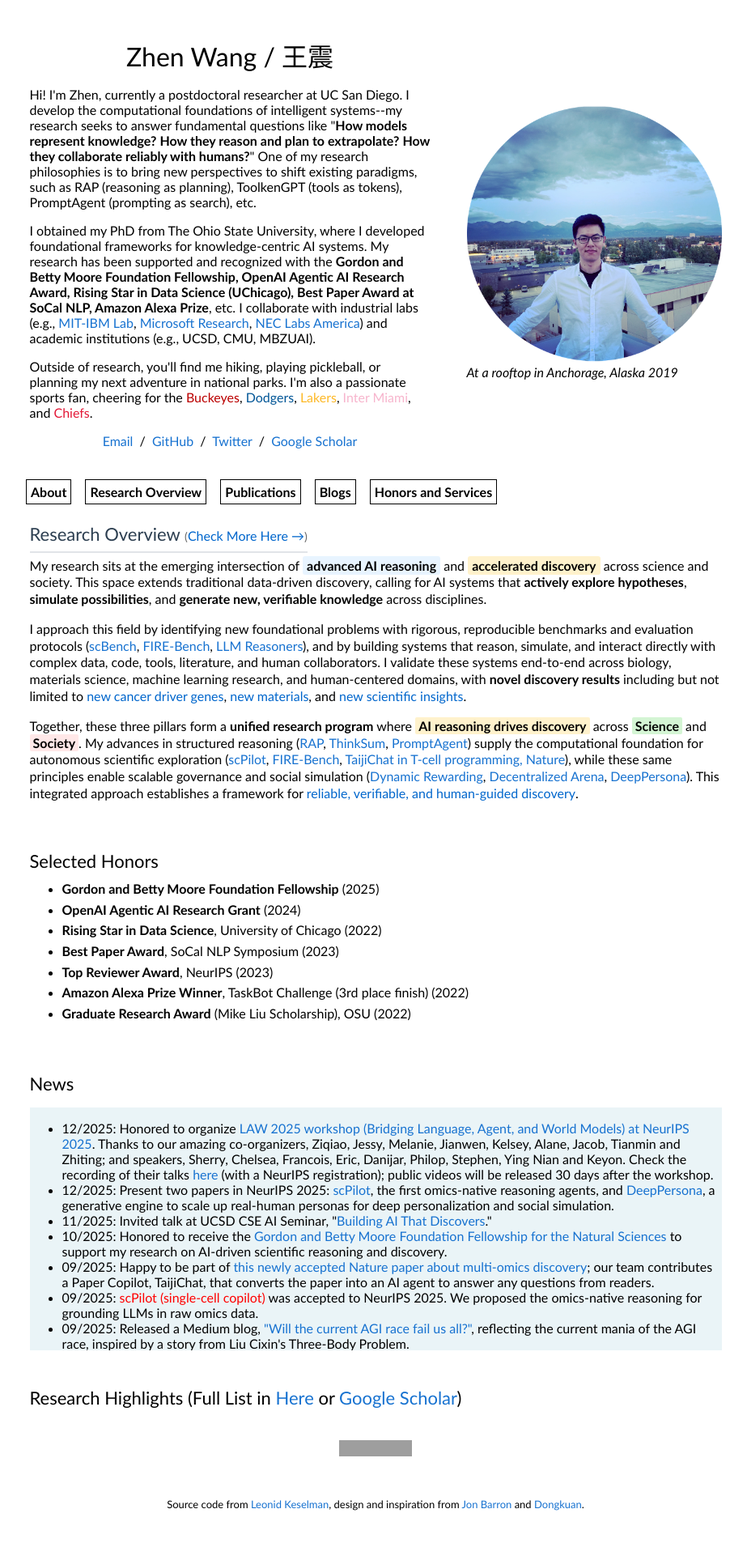
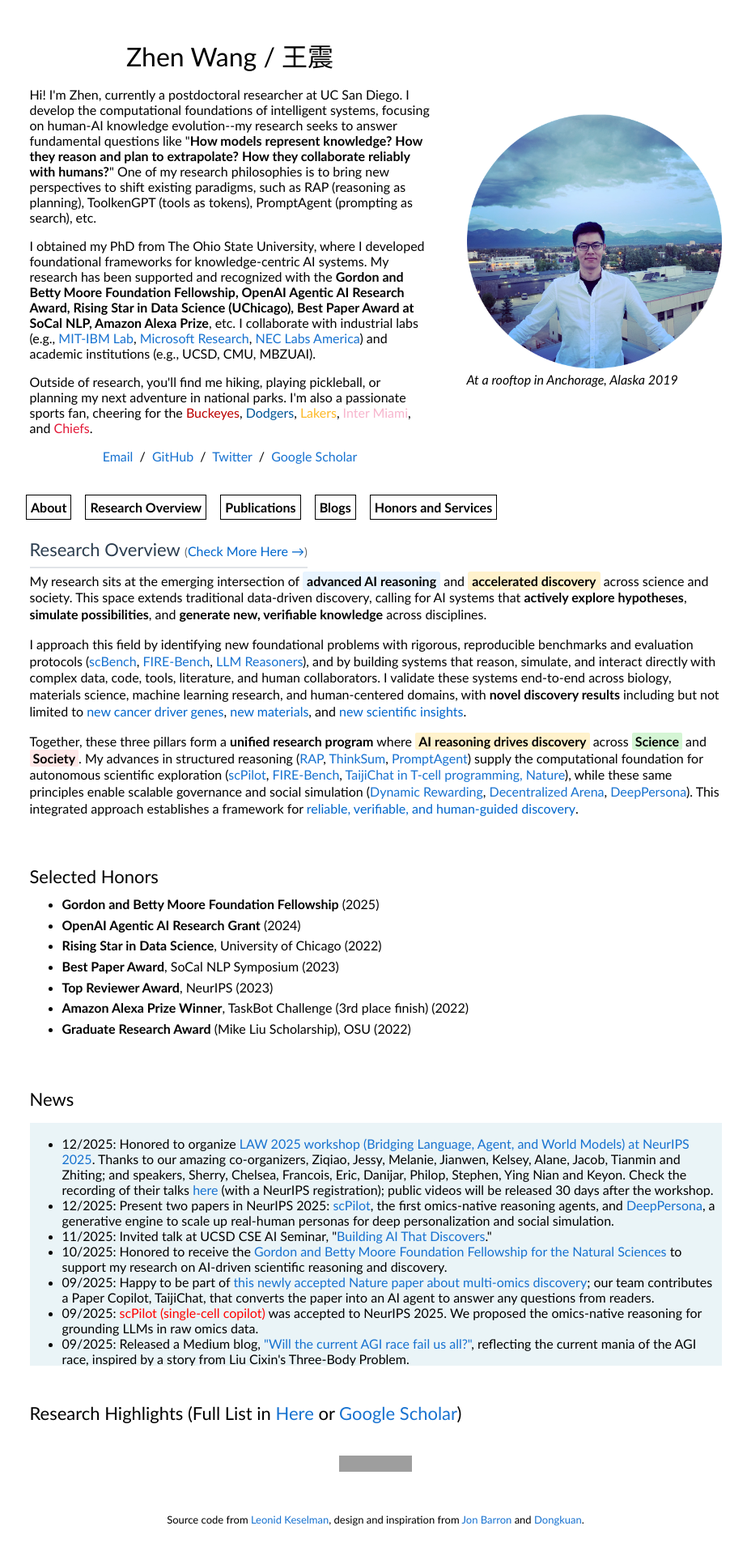
Before and after one commit to zhenwang9102/zhenwang9102.github.io, a Jekyll site: the page built from _posts/2019-06-02-venue.markdown, in a window 1280 px wide. Shown: the whole page at 81% size, without its empty margins (176-1099 px from the left). Built offline with Jekyll 4.4.1, drawn with Linux system fonts in a browser that asks for light colours; grey boxes are pictures that could not be loaded.

Commit message:
Update default.html

```diff
--- a/_layouts/default.html
+++ b/_layouts/default.html
@@ -57,7 +57,7 @@
                 Zhen Wang / 王震
               </h1>
               <p>
-                Hi! I'm Zhen, currently a postdoctoral researcher at UC San Diego. I develop the computational foundations of intelligent systems--my research seeks to answer fundamental questions like "<b>How models represent knowledge?</b> <b>How they reason and plan to extrapolate?</b> <b>How they collaborate reliably with humans?</b>" One of my research philosophies is to bring new perspectives to shift existing paradigms, such as RAP (reasoning as planning), ToolkenGPT (tools as tokens), PromptAgent (prompting as search), etc.
+                Hi! I'm Zhen, currently a postdoctoral researcher at UC San Diego. I develop the computational foundations of intelligent systems, focusing on human-AI knowledge evolution--my research seeks to answer fundamental questions like "<b>How models represent knowledge?</b> <b>How they reason and plan to extrapolate?</b> <b>How they collaborate reliably with humans?</b>" One of my research philosophies is to bring new perspectives to shift existing paradigms, such as RAP (reasoning as planning), ToolkenGPT (tools as tokens), PromptAgent (prompting as search), etc.
                 <!-- -- focusing on building reliable and general-purpose AI reasoning systems.  -->
               </p>
               <p>
```
